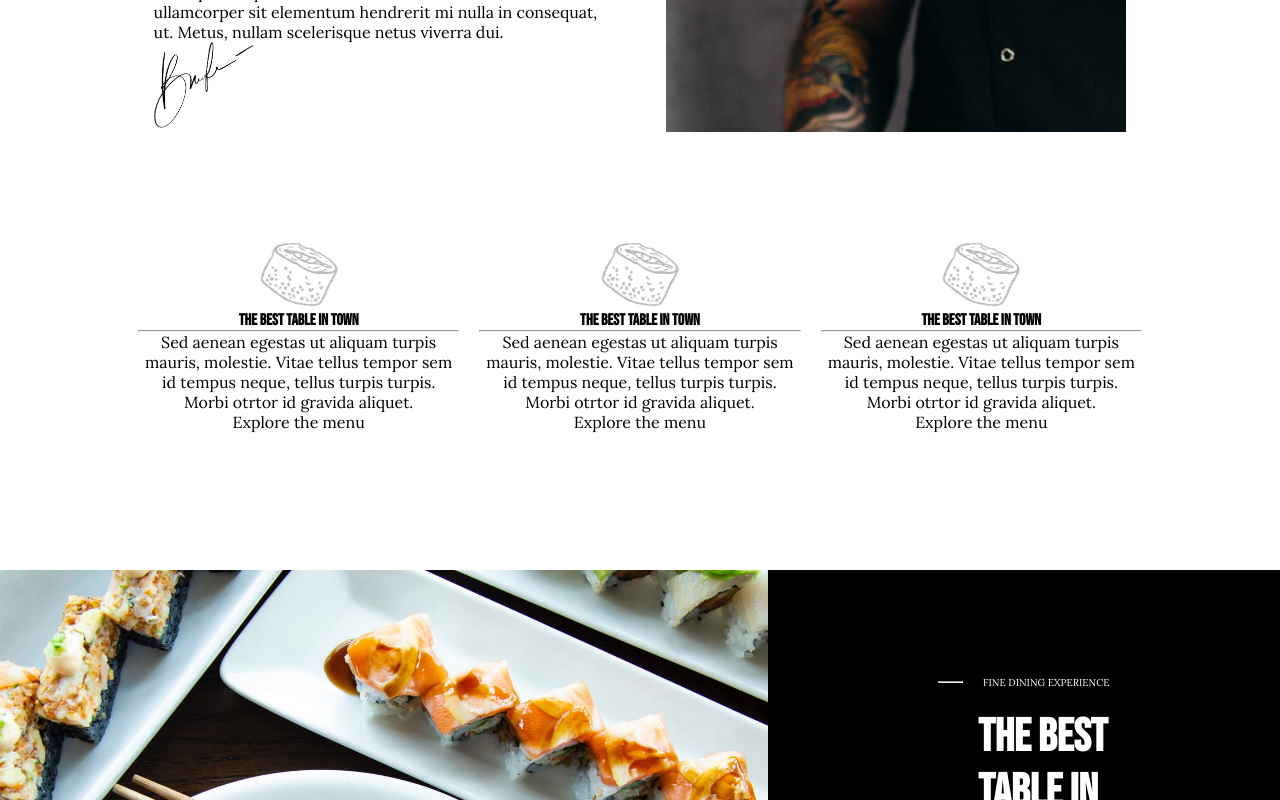
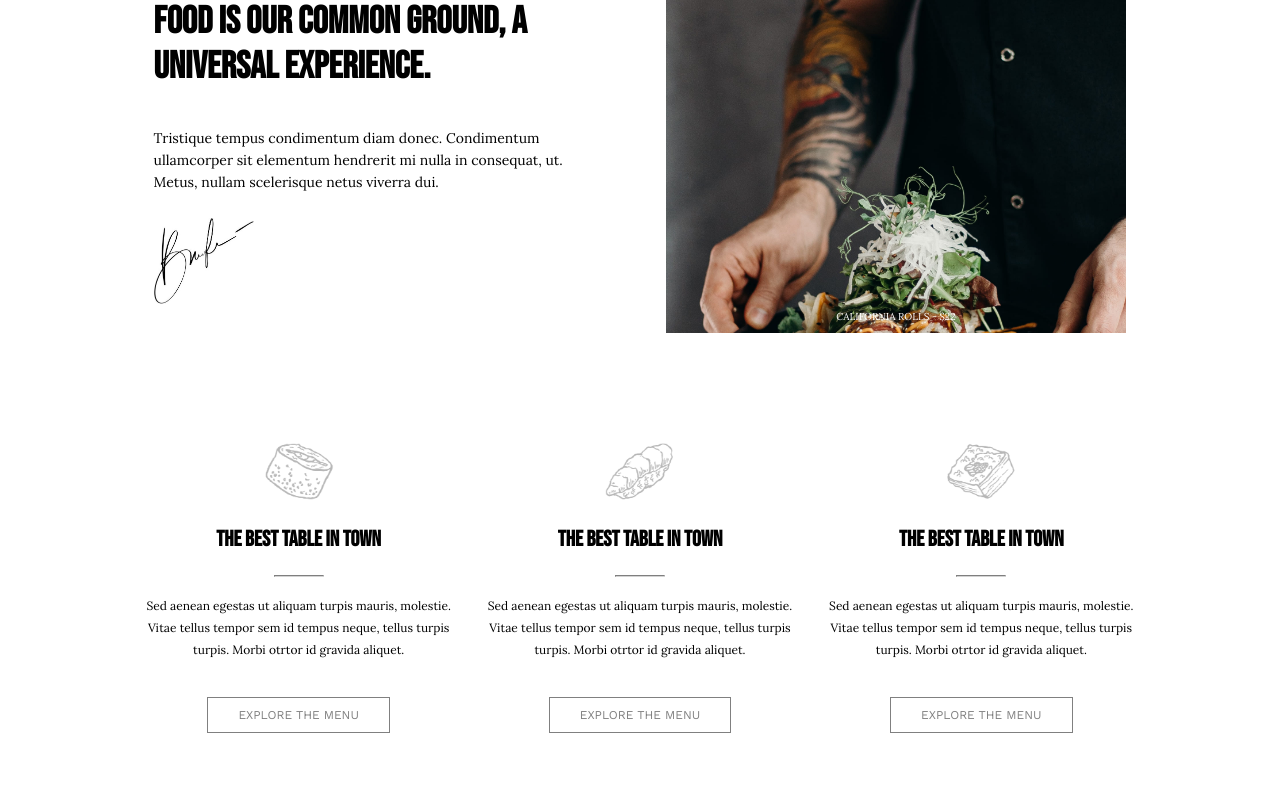
Before and after one commit to mattiadebonis/proj-html-vuejs, a Vue app: page / in a window 1280 px wide. Shown: the part 780-1580 px from the top of the page. Built offline with nearby package versions, Linux system fonts and the light colour scheme.

Commit message:
Dettagli css summary

```diff
--- a/src/assets/styles/general.scss
+++ b/src/assets/styles/general.scss
@@ -26,6 +26,14 @@ h1,h2,h3,h4{
 h1{
     font-size:46px;
 }
+h2{
+    font-size: 38px;
+    margin: 38px 0;
+}
+h4{
+    font-size: 22px;
+    margin: 22px 0;
+}
 h6{
     font-family: 'Work Sans', sans-serif;
 }
@@ -35,3 +43,6 @@ a{
 
     text-decoration: none;
 }
+strong{
+    font-weight: 700;
+}
--- a/src/components/Summary.vue
+++ b/src/components/Summary.vue
@@ -3,14 +3,16 @@
         <div class="wdt-100 flex">
             <!-- left summary -->
             <div class="left-summary">
-                <p>HAC TELLUS, FELIS RISUS AT mattis mattis. Eget eusimod semper egwt tortor,donec amet, blandit. Trisique facilisi faucibus elementum feugiat in nam in feugiat. Ipsum odio etiam duis dacilisis amet vulaputate</p>
+                <p><strong>HAC TELLUS, FELIS RISUS AT</strong> mattis mattis. Eget eusimod semper egwt tortor,donec amet, blandit. Trisique facilisi faucibus elementum feugiat in nam in feugiat. Ipsum odio etiam duis dacilisis amet vulaputate</p>
                 <h2>Food is our common ground, a universal experience.</h2>
                 <p>Tristique tempus condimentum diam donec. Condimentum ullamcorper sit elementum hendrerit mi nulla in consequat, ut. Metus, nullam scelerisque netus viverra dui.</p>
                 <img class="signature" src="../assets/images/signature.jpg" alt="signature">
             </div>
             <!-- /left summary -->
 
-            <div class="right-summary">a</div>
+            <div class="right-summary">
+                <p class="subtitle-call">california rolls - $22</p>
+            </div>
 
         </div>
 
@@ -20,21 +22,21 @@
                 <h4>The best table in town</h4>
                 <hr>
                 <p>Sed aenean egestas ut aliquam turpis mauris, molestie. Vitae tellus tempor sem id tempus neque, tellus turpis turpis. Morbi otrtor id gravida aliquet.</p>
-                <span>Explore the menu</span>
+                <a href="#" class="button-light">Explore the menu</a>
             </div>
             <div>
-                <img src="../assets/images/sushi-1.png" alt="sushi-1">
+                <img src="../assets/images/sushi-2.png" alt="sushi-1">
                 <h4>The best table in town</h4>
                 <hr>
                 <p>Sed aenean egestas ut aliquam turpis mauris, molestie. Vitae tellus tempor sem id tempus neque, tellus turpis turpis. Morbi otrtor id gravida aliquet.</p>
-                <span>Explore the menu</span>
+                <a href="#" class="button-light">Explore the menu</a>
             </div>
             <div>
-                <img src="../assets/images/sushi-1.png" alt="sushi-1">
+                <img src="../assets/images/sushi-3.png" alt="sushi-1">
                 <h4>The best table in town</h4>
                 <hr>
                 <p>Sed aenean egestas ut aliquam turpis mauris, molestie. Vitae tellus tempor sem id tempus neque, tellus turpis turpis. Morbi otrtor id gravida aliquet.</p>
-                <span>Explore the menu</span>
+                <a href="#" class="button-light">Explore the menu</a>
             </div>
         </div>
     </section>
@@ -50,15 +52,38 @@
 
 <style  lang="scss">
     @import "../assets/styles/general.scss";
+    @import "../assets/styles/callToAction.scss";
 
     .left-summary,
     .right-summary{
         width: 45%;
         margin: 0 auto;
     }
+    .left-summary{
+        padding-right: 50px;
+        p{
+            font-size:14px;
+            line-height: 22px;
+        }
+        .signature{
+            margin: 25px 0;
+            width: 100px;
+        }
+    }
     .right-summary{
+        position: relative;
         background-size: cover;
-        background-image: url("../assets/images/info22x.jpg")
+        background-image: url("../assets/images/info22x.jpg");
+        p{
+            text-transform: uppercase;
+            position:absolute;
+            bottom:10px;
+            right:50%;
+            transform: translate(50%, 0);
+            font-size: 10px;
+            color: white;
+
+        }
     }
     .bottom-summary{
         width: 100%;
@@ -67,14 +92,41 @@
             width:(100% /3);
             padding: 10px;
             text-align: center;
+            position: relative;
+
+            hr{
+                display: inline;
+                position:absolute;
+                right: 50%;
+                transform:translate(50%,0);
+                width: 50px;
+                border-color: lightgray;
+            }
             img{
-                width: 80px;
+                width: 70px;
+
+            }
+            p{
+                margin: 42px 0;
+                font-size:12px;
+                line-height: 22px;
+            }
+            .button-light{
+                padding: 10px 30px;
+                background-color: none;
+                border: 1px solid gray;
+                text-decoration: none;
+                color: gray;
+                text-transform: uppercase;
+                font-size: 12px;
+                &:hover{
+                    background-color: gray;
+                    color: white;
+                }
             }
         }
     }
-    .signature{
-        width: 100px;
-    }
+
 
 
 </style>
```
